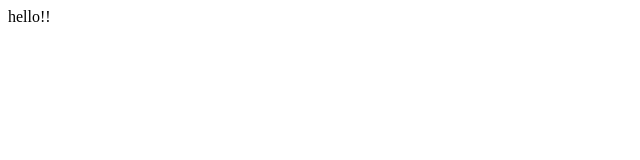
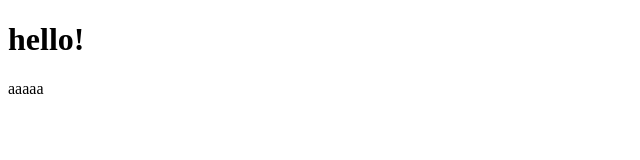
Before and after one commit to chenrouchen/rouchen.github.io, a plain HTML site: page index.html in a window 1280 px wide. Shown: the whole page, without its empty margins (0-640 px from the left). Drawn offline with Linux system fonts and the light colour scheme.

Commit message:
rouchen.github.io

```diff
--- a/index.html
+++ b/index.html
@@ -9,7 +9,8 @@
 </head>
 
 <body>
-    hello!!
+    <h1>hello!</h1>
+    <p>aaaaa</p>
 </body>
 
 </html>
```
